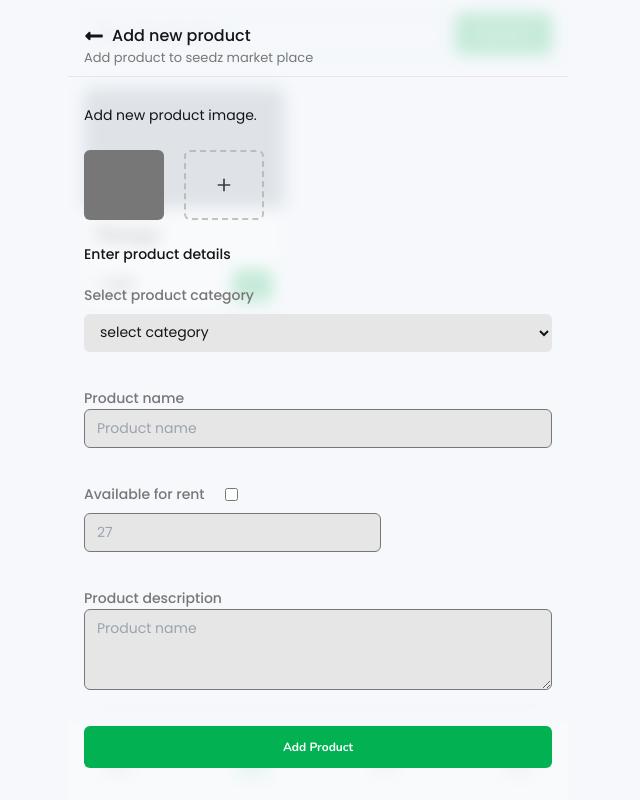
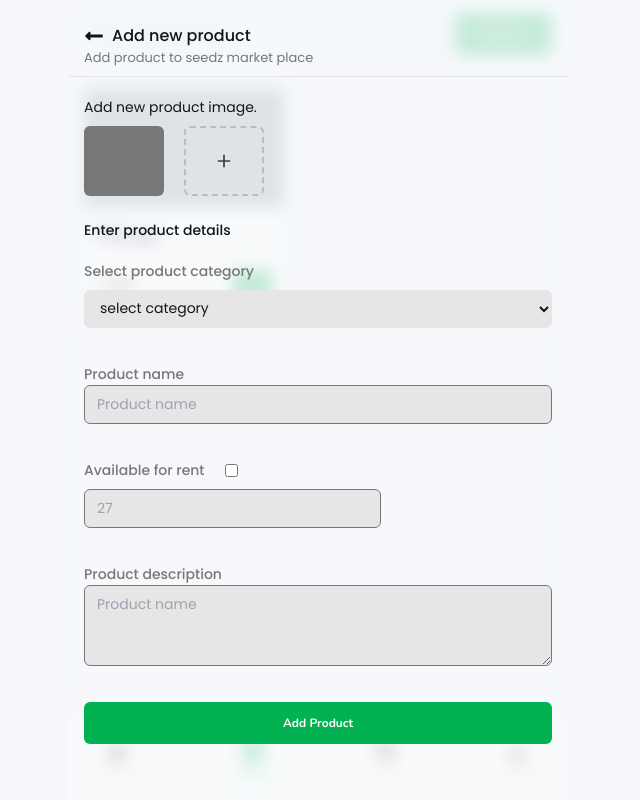
Before and after one commit to Benrobo/Seedz, a Next.js app in the folder packages/app/: page /store in a window 1280 px wide. Shown: the whole page, without its empty margins (322-962 px from the left). Built offline with nearby package versions, Linux system fonts and the light colour scheme; no server answers; sample sign-in values are in the browser's storage.

Commit message:
started store & market place implementation

```diff
--- a/packages/app/pages/store.tsx
+++ b/packages/app/pages/store.tsx
@@ -49,13 +49,12 @@ function Store() {
             </div>
 
             {/* Product component */}
-            <div className="w-full flex flex-col items-start justify-start px-[1em] py-2 mt-5 ">
+            <div className="w-full flex flex-col items-start justify-start px-[1em] py-2 mt-3 ">
               <div className="w-full flex flex-col items-start justify-start">
                 <p className="text-dark-400 text-[14px] ppR flex items-center justify-center gap-2">
                   Add new product image.
                 </p>
-                <br />
-                <div className="w-full flex items-center justify-start gap-5">
+                <div className="w-full mt-2 flex items-center justify-start gap-5">
                   <div className="w-[80px] h-[70px] rounded-md bg-white-400 "></div>
                   <button className="w-[80px] h-[70px] px-3 py-1 rounded-md text-[12px] bg-none border-dashed border-[2px] border-white2-700 N-B text-white-100 flex items-center justify-center transition-all opacity-[.8] hover:opacity-[1] ">
                     <IoMdAdd size={20} className="text-dark-100" />
```
